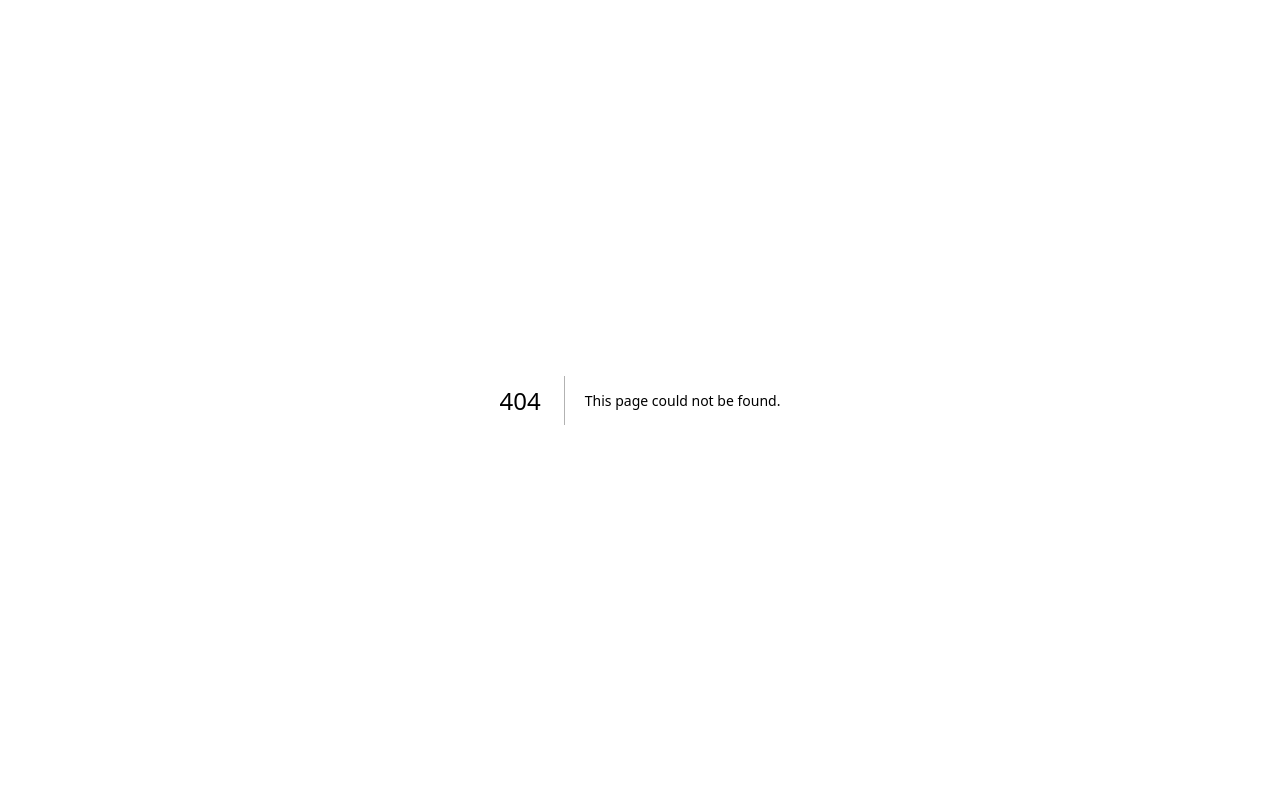
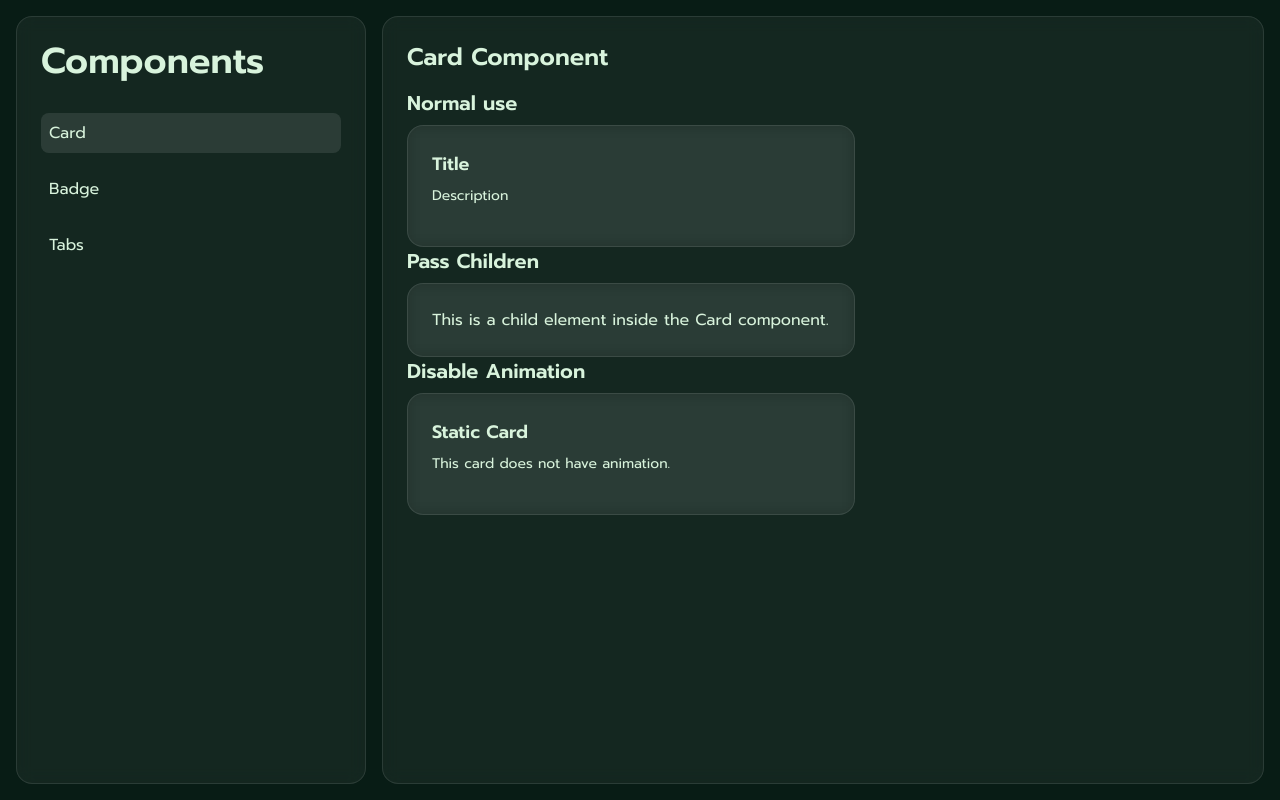
Before and after one commit to PerthTheIamCat/cms-score-ranking-systems, a Next.js app: page /docs in a window 1280 px wide. Before the commit this address had no page. Built offline with nearby package versions, Linux system fonts and the light colour scheme.

Commit message:
feat: add documentation components for Card and Tabs, including previews

```diff
--- /dev/null
+++ b/src/app/docs/page.tsx
@@ -0,0 +1,55 @@
+"use client";
+
+import { useState } from "react";
+
+import DocCard from "@/components/docs/DocCard";
+import DocTabs from "@/components/docs/DocTabs";
+import Badge from "@/components/Badge";
+import Card from "@/components/Card";
+
+const components = [
+  {
+    name: "Card",
+    component: () => <DocCard />,
+  },
+  {
+    name: "Badge",
+    component: () => <Badge>Badge Component Preview</Badge>,
+  },
+  {
+    name: "Tabs",
+    component: () => <DocTabs />,
+  },
+] as const;
+
+export default function ComponentsPage() {
+  const [selectedComponent, setSelectedComponent] = useState<
+    (typeof components)[number]
+  >(components[0]);
+
+  return (
+    <main className="min-h-screen grid grid-cols-[350px_1fr] gap-4 p-4">
+      <Card className=" w-87.5" isAnimated={false}>
+        <h1 className="text-4xl font-bold mb-8">Components</h1>
+        <div className="flex flex-col gap-4">
+          {components.map((comp) => (
+            <button
+              key={comp.name}
+              className={`text-left p-2 rounded-lg ${
+                selectedComponent.name === comp.name
+                  ? "bg-white/10"
+                  : "hover:bg-white/5"
+              }`}
+              onClick={() => setSelectedComponent(comp)}
+            >
+              {comp.name}
+            </button>
+          ))}
+        </div>
+      </Card>
+      <Card className=" w-full" isAnimated={false}>
+        <selectedComponent.component />
+      </Card>
+    </main>
+  );
+}
--- a/src/app/globals.css
+++ b/src/app/globals.css
@@ -34,6 +34,21 @@
     0.998 65.2%,
     1
   );
+
+  --ease-spring-snap: linear(
+    0,
+    0.029 0.8%,
+    0.13 1.8%,
+    0.908 7.2%,
+    1.051 9.1%,
+    1.112 11.2%,
+    1.116 12.2%,
+    1.106 13.4%,
+    1.007 19.5%,
+    0.987 23.1%,
+    1.001 35%,
+    1
+  );
 }
 
 body {
--- a/src/components/Card.tsx
+++ b/src/components/Card.tsx
@@ -11,11 +11,11 @@ export default function Card({
   title?: string;
   description?: string;
   isAnimated?: boolean;
-  children: ReactNode;
+  children?: ReactNode;
   className?: string;
 }>) {
   const thisClassName = twMerge(
-    `w-full max-w-md rounded-2xl border border-white/10 p-6 backdrop-blur-sm bg-white/5 ${
+    `w-md rounded-2xl border border-white/10 p-6 backdrop-blur-sm bg-white/5 ${
       isAnimated &&
       "transition-all ease-spring-elastic duration-950 active:scale-95 hover:shadow-2xl hover:shadow-black/30 hover:backdrop-blur-lg hover:bg-white/10 hover:scale-105 "
     }`,
--- /dev/null
+++ b/src/components/Tabs.tsx
@@ -0,0 +1,119 @@
+"use client";
+
+import { useEffect, useLayoutEffect, useRef, useState } from "react";
+import type { CSSProperties, ReactNode } from "react";
+
+export type TabsList = {
+  label: string;
+  icon?: ReactNode;
+};
+
+export type TabsProps = Readonly<{
+  tabsList: TabsList[];
+}>;
+
+export default function Tabs({ tabsList }: TabsProps) {
+  const [activeIndex, setActiveIndex] = useState(0);
+  const tabRefs = useRef<(HTMLButtonElement | null)[]>([]);
+  const [indicatorStyle, setIndicatorStyle] = useState<CSSProperties>({
+    left: 0,
+    width: 0,
+    opacity: 0,
+  });
+  const activeTabIndex =
+    tabsList.length === 0 ? 0 : Math.min(activeIndex, tabsList.length - 1);
+
+  useLayoutEffect(() => {
+    const activeTabElement = tabRefs.current[activeTabIndex];
+
+    if (!activeTabElement) {
+      return;
+    }
+
+    setIndicatorStyle({
+      left: activeTabElement.offsetLeft,
+      width: activeTabElement.offsetWidth,
+      opacity: 1,
+    });
+  }, [activeTabIndex, tabsList]);
+
+  useEffect(() => {
+    if (tabsList.length === 0) {
+      return;
+    }
+
+    const updateIndicator = () => {
+      const activeTabElement = tabRefs.current[activeTabIndex];
+
+      if (!activeTabElement) {
+        return;
+      }
+
+      setIndicatorStyle({
+        left: activeTabElement.offsetLeft,
+        width: activeTabElement.offsetWidth,
+        opacity: 1,
+      });
+    };
+
+    let resizeObserver: ResizeObserver | null = null;
+
+    if (typeof ResizeObserver !== "undefined") {
+      resizeObserver = new ResizeObserver(updateIndicator);
+
+      tabRefs.current.forEach((tabElement) => {
+        if (tabElement) {
+          resizeObserver?.observe(tabElement);
+        }
+      });
+    } else {
+      window.addEventListener("resize", updateIndicator);
+    }
+
+    return () => {
+      resizeObserver?.disconnect();
+
+      if (typeof ResizeObserver === "undefined") {
+        window.removeEventListener("resize", updateIndicator);
+      }
+    };
+  }, [activeTabIndex, tabsList]);
+
+  if (tabsList.length === 0) {
+    return null;
+  }
+
+  return (
+    <div className="w-fit rounded-2xl border border-white/10 bg-white/5 backdrop-blur-sm">
+      <div className="relative flex w-fit p-1">
+        <div
+          aria-hidden="true"
+          className="pointer-events-none absolute top-1 bottom-1 rounded-xl border border-white/10 bg-white/10 transition-all duration-900 ease-spring-snap"
+          style={indicatorStyle}
+        />
+        {tabsList.map((tab, index) => {
+          const isActive = index === activeTabIndex;
+
+          return (
+            <button
+              key={`${tab.label}-${index}`}
+              ref={(element) => {
+                tabRefs.current[index] = element;
+              }}
+              type="button"
+              className={`relative z-10 flex items-center gap-2 whitespace-nowrap rounded-xl px-4 py-2 text-sm font-medium transition-colors duration-300 ${
+                isActive
+                  ? "text-foreground"
+                  : "text-foreground/70 hover:text-white"
+              }`}
+              onClick={() => setActiveIndex(index)}
+            >
+              {tab.icon}
+              {tab.label}
+            </button>
+          );
+        })}
+      </div>
+    </div>
+  );
+}
--- /dev/null
+++ b/src/components/docs/DocCard.tsx
@@ -0,0 +1,21 @@
+import Card from "../Card";
+
+export default function DocCard() {
+  return (
+    <div className="flex flex-col">
+      <h2 className="text-2xl font-bold mb-4">Card Component</h2>
+      <h3 className="text-xl font-semibold mb-2">Normal use</h3>
+      <Card title="Title" description="Description" />
+      <h3 className="text-xl font-semibold mb-2">Pass Children</h3>
+      <Card>
+        <p>This is a child element inside the Card component.</p>
+      </Card>
+      <h3 className="text-xl font-semibold mb-2">Disable Animation</h3>
+      <Card
+        isAnimated={false}
+        title="Static Card"
+        description="This card does not have animation."
+      />
+    </div>
+  );
+}
--- /dev/null
+++ b/src/components/docs/DocTabs.tsx
@@ -0,0 +1,22 @@
+import Tabs from "../Tabs";
+
+export default function DocTabs() {
+  return (
+    <div className="flex flex-col">
+      <h2 className="text-2xl font-bold mb-4">Tabs Component</h2>
+      <Tabs
+        tabsList={[
+          {
+            label: "Overview",
+          },
+          {
+            label: "Analytics",
+          },
+          {
+            label: "Publishing options",
+          },
+        ]}
+      />
+    </div>
+  );
+}
```
Also changed, not shown: 1 other file (tests, documents, lock files or other folders).
